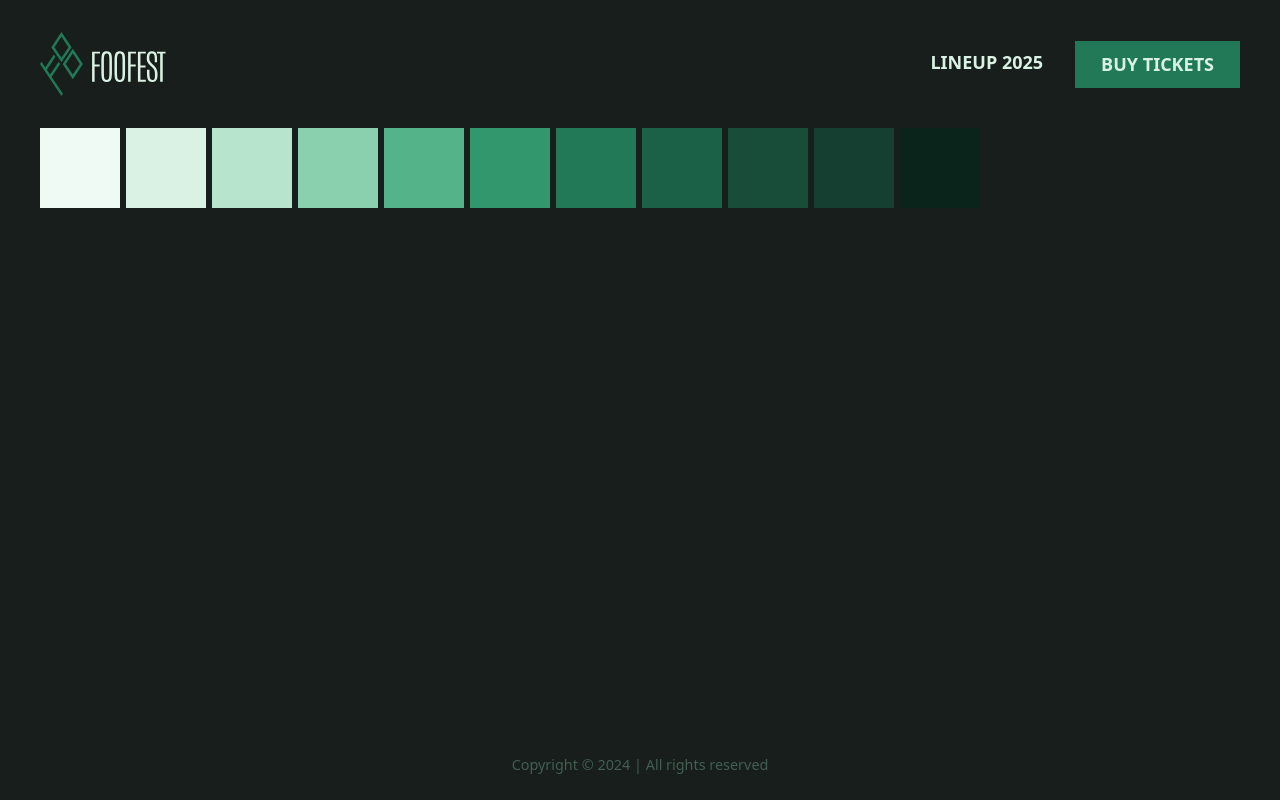
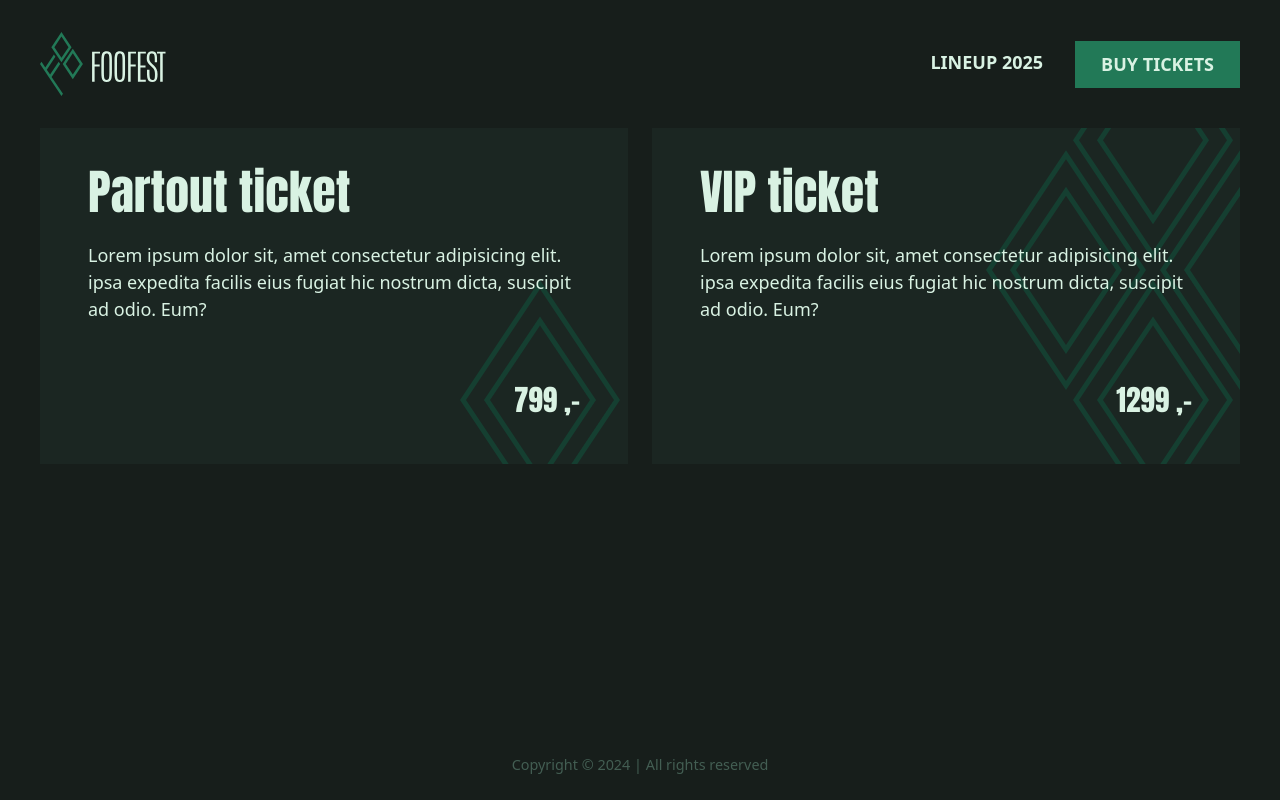
Before and after one commit to SSSoto17/15c_foofest, a Next.js app: page / in a window 1280 px wide. Built offline with nearby package versions, Linux system fonts and the light colour scheme.

Commit message:
TicketCards created

```diff
--- a/src/app/(festival)/page.jsx
+++ b/src/app/(festival)/page.jsx
@@ -1,19 +1,12 @@
+import TicketCard from "@/components/TicketCard";
+
 export default function Home() {
   return (
     <main>
-      <ul className="flex gap-1.5">
-        <li className="bg-forest-50 w-20 h-20"></li>
-        <li className="bg-forest-100 w-20 h-20"></li>
-        <li className="bg-forest-200 w-20 h-20"></li>
-        <li className="bg-forest-300 w-20 h-20"></li>
-        <li className="bg-forest-400 w-20 h-20"></li>
-        <li className="bg-forest-500 w-20 h-20"></li>
-        <li className="bg-forest-600 w-20 h-20"></li>
-        <li className="bg-forest-700 w-20 h-20"></li>
-        <li className="bg-forest-800 w-20 h-20"></li>
-        <li className="bg-forest-900 w-20 h-20"></li>
-        <li className="bg-forest-950 w-20 h-20"></li>
-      </ul>
+      <section className="grid grid-cols-2 gap-6">
+        <TicketCard type="Partout" price="799" variant="single"></TicketCard>
+        <TicketCard type="VIP" price="1299" variant="multiple"></TicketCard>
+      </section>
     </main>
   );
 }
--- /dev/null
+++ b/src/components/TicketCard.jsx
@@ -0,0 +1,16 @@
+const TicketCard = ({ type, description, price, variant }) => {
+  const variants = {
+    single: "bg-[url('../assets/svg/diamond.svg')] bg-[right_0.5rem_bottom_-3.5rem]",
+    multiple: "bg-[url('../assets/svg/diamonds.svg')] bg-[right_-5rem_bottom_-3.5rem]",
+  };
+
+  return (
+    <article className={`flow-space px-12 py-8 bg-aztec-950 ${variants[variant]} bg-no-repeat 	`}>
+      <h2 className="heading-2">{type} ticket</h2>
+      <p>Lorem ipsum dolor sit, amet consectetur adipisicing elit. ipsa expedita facilis eius fugiat hic nostrum dicta, suscipit ad odio. Eum?</p>
+      <p className="text-right pt-4 heading-2 text-desk-lg">{price} ,-</p>
+    </article>
+  );
+};
+
+export default TicketCard;
```
Also changed, not shown: src/app/globals.css (+5 -12 lines), src/assets/svg/diamond.svg (added), src/assets/svg/diamonds.svg (added).
